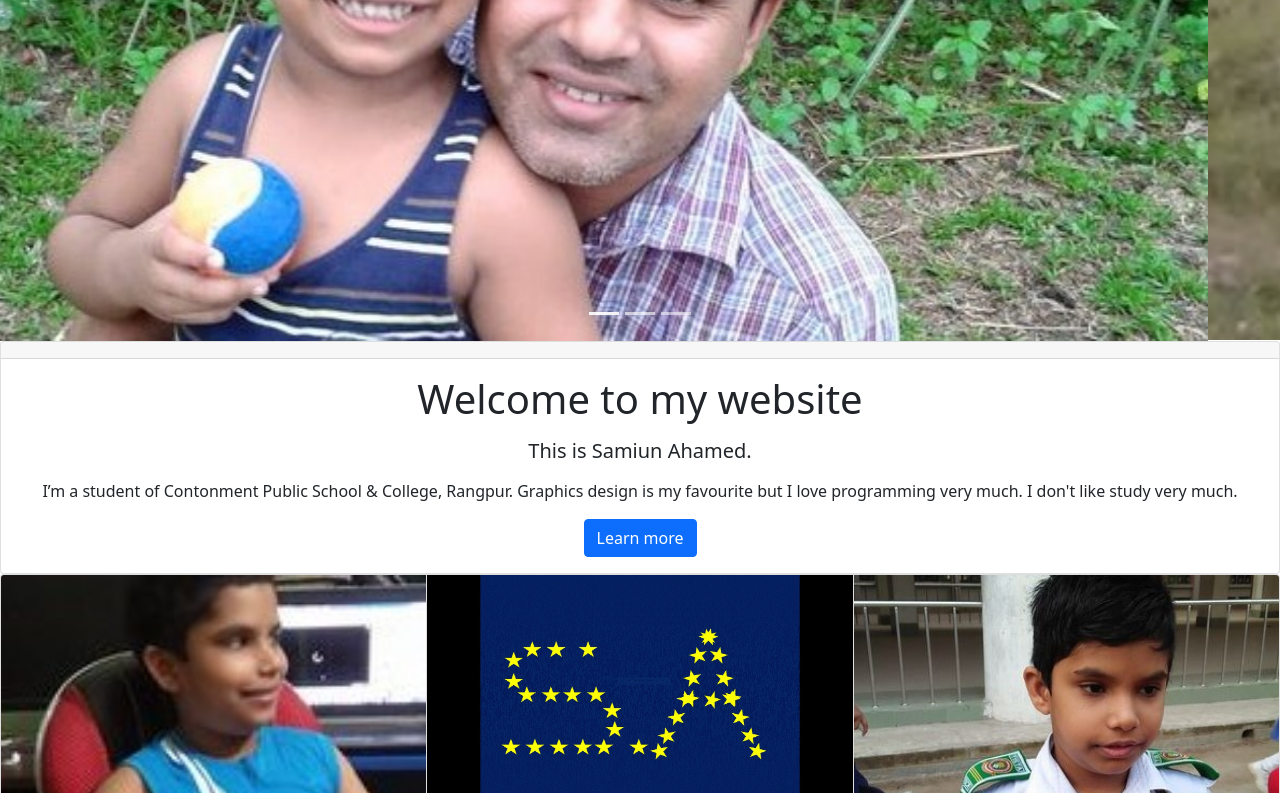
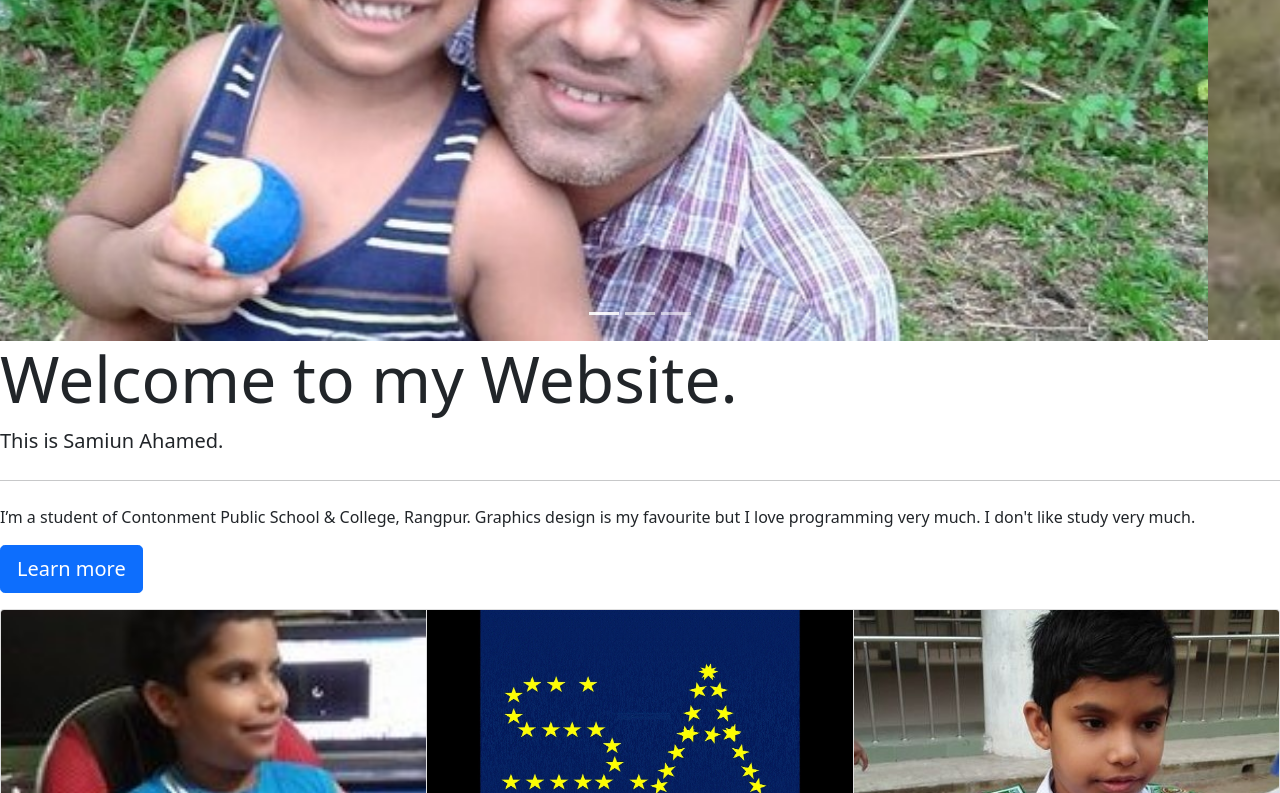
Before and after one commit to website-eng/samiun, a plain HTML site: page index.html in a window 1280 px wide. Shown: the part 435-1228 px from the top of the page. Drawn offline with nearby package versions, Linux system fonts and the light colour scheme.

Commit message:
Update index.html

```diff
--- a/index.html
+++ b/index.html
@@ -63,17 +63,17 @@ margin-top:30px;
     <span class="visually-hidden">Next</span>
   </button>
 </div>
-<div class="card text-center">
-  <div class="card-header">
-  </div>
-  <div class="card-body">
-    <h1 class="card-title">Welcome to my website</h1>
-    <p><h5>This is Samiun Ahamed.</h5></p>
-    <p class="card-text">I’m a student of Contonment Public School & College, Rangpur. Graphics design is my favourite but I love programming very much. I don't like study very much.</p>
-    <a href="https://www.linkedin.com/in/samiun-ahamed-5938a820a/" class="btn btn-primary">Learn more</a>
-  </div>
+<div class="contaner">
+ <div class="jumbotron">
+  <h1 class="display-3">Welcome to my Website.</h1>
+  <p class="lead">This is Samiun Ahamed.</p>
+  <hr class="my-4">
+  <p>I’m a student of Contonment Public School & College, Rangpur. Graphics design is my favourite but I love programming very much. I don't like study very much.</p>
+  <p class="lead">
+    <a class="btn btn-primary btn-lg" href="https://www.linkedin.com/in/samiun-ahamed-5938a820a/">Learn more</a>
+  </p>
 </div>
-<div id="p" class="card-group">
+</div><div id="p" class="card-group">
   <div class="card">
     <img src="5.jpg" class="card-img-top" alt="...">
     <div class="card-body">
```
